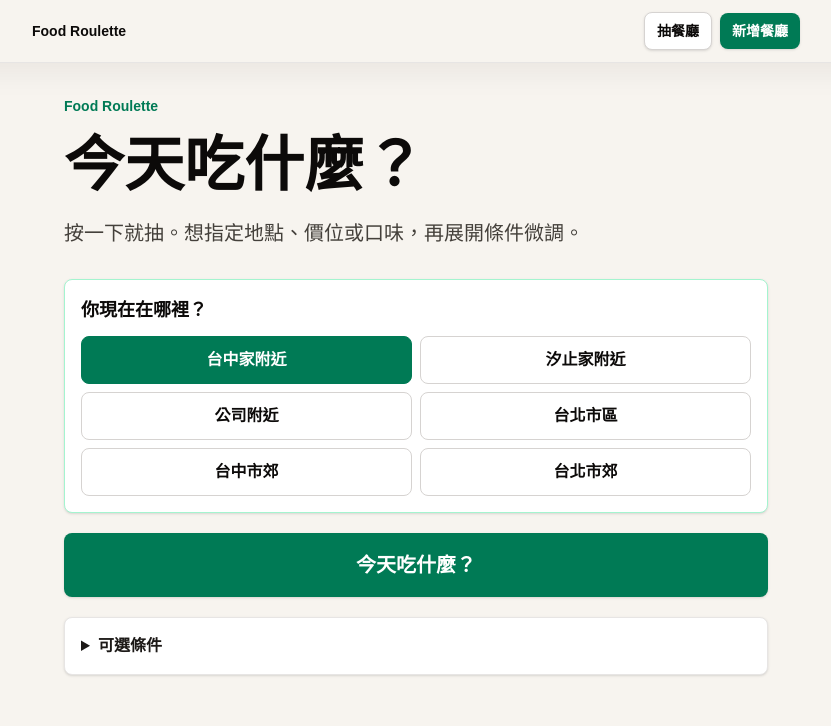
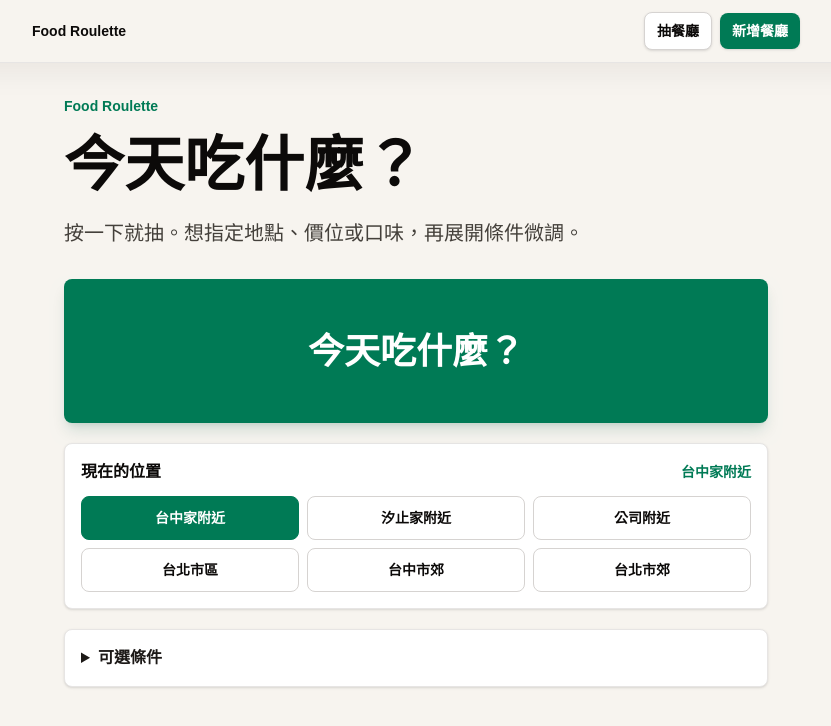
Before and after one commit to ScoppenLin/food-roulette, a Next.js app: page / in a window 1280 px wide. Shown: the top 726 px of the page, without its empty margins (224-1055 px from the left). Built offline with nearby package versions, Linux system fonts and the light colour scheme.

Commit message:
Make roulette picker more playful

```diff
--- a/src/app/roulette/roulette-panel.tsx
+++ b/src/app/roulette/roulette-panel.tsx
@@ -146,12 +146,28 @@ export function RoulettePanel() {
 
   return (
     <div className="space-y-5">
-      <section className="rounded-lg border border-emerald-200 bg-white p-4 shadow-sm">
-        <h2 className="text-lg font-bold text-stone-950">你現在在哪裡？</h2>
-        <div className="mt-3 grid gap-2 sm:grid-cols-2">
+      <button
+        className="min-h-32 w-full rounded-lg bg-emerald-700 px-6 text-3xl font-black leading-tight text-white shadow-lg shadow-emerald-900/15 transition hover:bg-emerald-800 disabled:cursor-not-allowed disabled:bg-emerald-400 sm:min-h-36 sm:text-4xl"
+        disabled={isBusy}
+        onClick={handlePick}
+        type="button"
+      >
+        {status === "picking" ? "正在抽..." : "今天吃什麼？"}
+      </button>
+
+      {status === "picking" ? <PickingAnimation /> : null}
+
+      <section className="rounded-lg border border-stone-200 bg-white p-4 shadow-sm">
+        <div className="flex items-center justify-between gap-3">
+          <h2 className="text-base font-bold text-stone-950">現在的位置</h2>
+          <span className="text-sm font-semibold text-emerald-700">
+            {formState.locationArea}
+          </span>
+        </div>
+        <div className="mt-3 grid gap-2 sm:grid-cols-3">
           {locationAreaOptions.map((locationArea) => (
             <button
-              className={`min-h-12 rounded-lg border px-4 text-base font-bold transition ${
+              className={`min-h-11 rounded-lg border px-3 text-sm font-bold transition ${
                 formState.locationArea === locationArea
                   ? "border-emerald-700 bg-emerald-700 text-white"
                   : "border-stone-300 bg-white text-stone-950 hover:bg-stone-50"
@@ -165,15 +181,6 @@ export function RoulettePanel() {
           ))}
         </div>
       </section>
-
-      <button
-        className="min-h-16 w-full rounded-lg bg-emerald-700 px-5 text-xl font-bold text-white shadow-sm transition hover:bg-emerald-800 disabled:cursor-not-allowed disabled:bg-emerald-300"
-        disabled={isBusy}
-        onClick={handlePick}
-        type="button"
-      >
-        {status === "picking" ? "抽選中..." : "今天吃什麼？"}
-      </button>
 
       <details className="rounded-lg border border-stone-200 bg-white p-4 shadow-sm">
         <summary className="cursor-pointer text-base font-bold text-stone-900">
@@ -279,6 +286,43 @@ export function RoulettePanel() {
         />
       ) : null}
     </div>
+  );
+}
+
+function PickingAnimation() {
+  const cards = ["料理類型", "營業狀態", "距離", "心情", "價位"];
+
+  return (
+    <section className="overflow-hidden rounded-lg border border-emerald-200 bg-white p-5 shadow-sm">
+      <div className="flex flex-col items-center gap-5 sm:flex-row sm:justify-between">
+        <div className="food-wheel relative size-40 shrink-0 rounded-full border-8 border-white shadow-[0_18px_45px_rgba(20,83,45,0.16)]">
+          <div className="absolute left-1/2 top-[-0.55rem] h-0 w-0 -translate-x-1/2 border-x-[0.65rem] border-t-[1.2rem] border-x-transparent border-t-stone-950" />
+          <div className="absolute inset-10 rounded-full border-4 border-white bg-stone-950 shadow-inner" />
+          <div className="absolute inset-[4.4rem] rounded-full bg-white" />
+        </div>
+
+        <div className="w-full space-y-4">
+          <div>
+            <p className="text-sm font-bold text-emerald-700">正在幫你篩選</p>
+            <p className="mt-1 text-lg font-black text-stone-950">
+              讓命運轉一下，順便排除不合理的選項。
+            </p>
+          </div>
+          <div className="shuffle-stage relative h-24 overflow-hidden">
+            {cards.map((card, index) => (
+              <div
+                className="shuffle-card absolute left-0 top-2 flex min-h-16 w-full items-center justify-between rounded-lg border border-stone-200 bg-stone-50 px-4 text-base font-bold text-stone-900 shadow-sm"
+                key={card}
+                style={{ animationDelay: `${index * 0.16}s` }}
+              >
+                <span>{card}</span>
+                <span className="text-emerald-700">檢查中</span>
+              </div>
+            ))}
+          </div>
+        </div>
+      </div>
+    </section>
   );
 }
 
```
